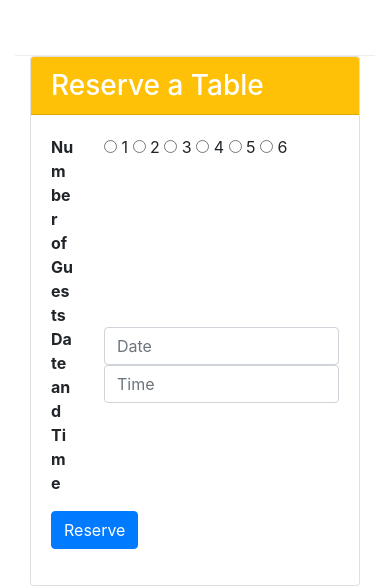
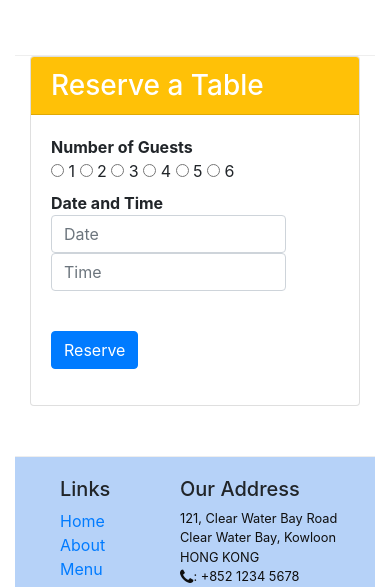
Before and after one commit to matthiascyy/bootstrap, a website: page index.html in a window 390 px wide. Shown: the part 1940-2527 px from the top of the page. Drawn offline with nearby package versions, Linux system fonts and the light colour scheme.

Commit message:
updated table card for sm

```diff
--- a/index.html
+++ b/index.html
@@ -151,7 +151,7 @@
                 <div class="card-body">
                     <form>
                         <dl class="row">
-                            <dt class="col-2">Number of Guests</dt>
+                            <dt class="col-12 col-sm-2">Number of Guests</dt>
                             <dd class="col-10">
                             <input type="radio" aria-label="1"> 1
                             <input type="radio" aria-label="2"> 2
@@ -160,7 +160,7 @@
                             <input type="radio" aria-label="5"> 5
                             <input type="radio" aria-label="6"> 6
                             </dd>
-                            <dt class="col-2">Date and Time</dt>
+                            <dt class="col-12 col-sm-2">Date and Time</dt>
                             <dd class="col-10">
                                 <div class="form-group row">
                                     <div class="col-md-5">
```
